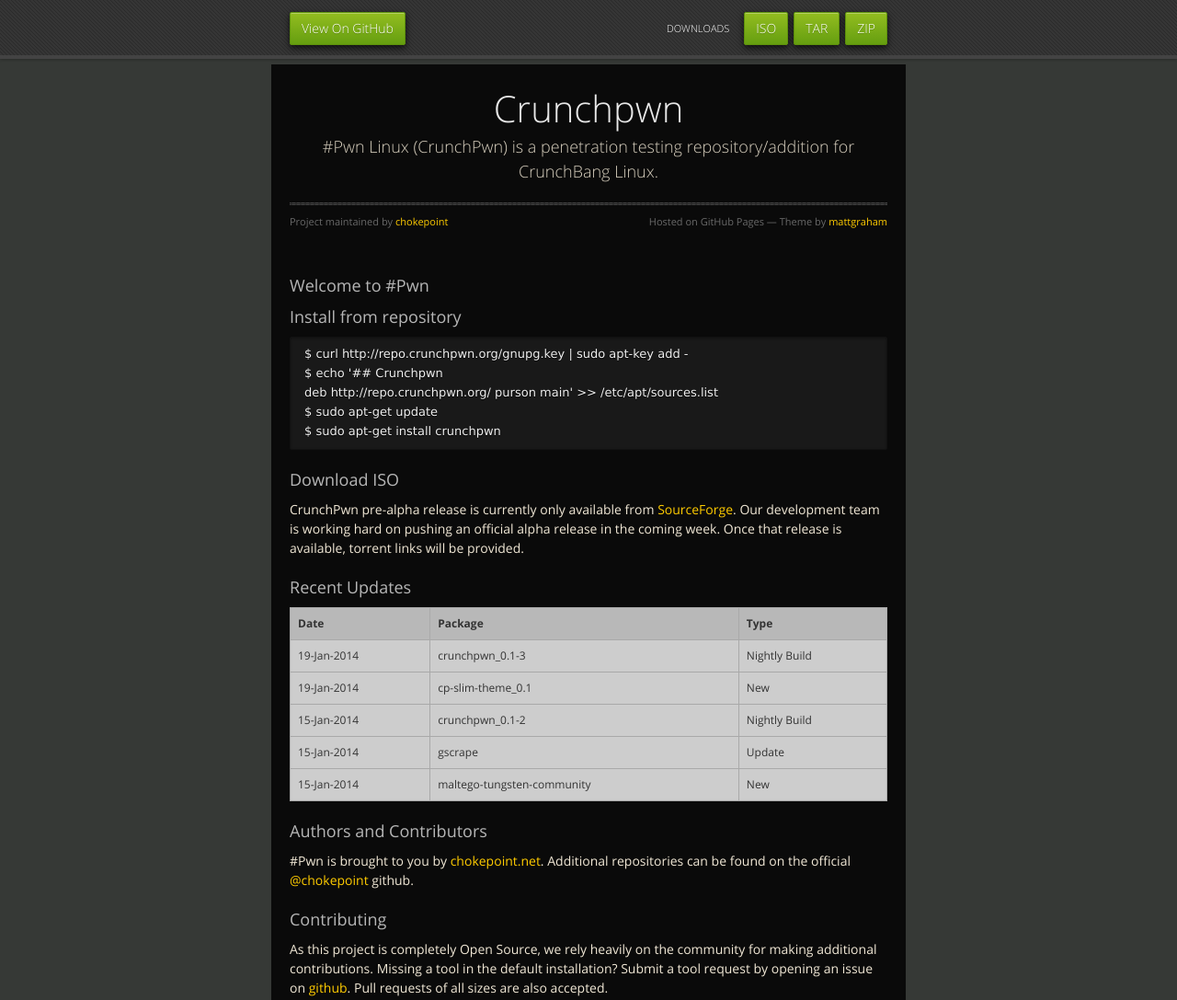
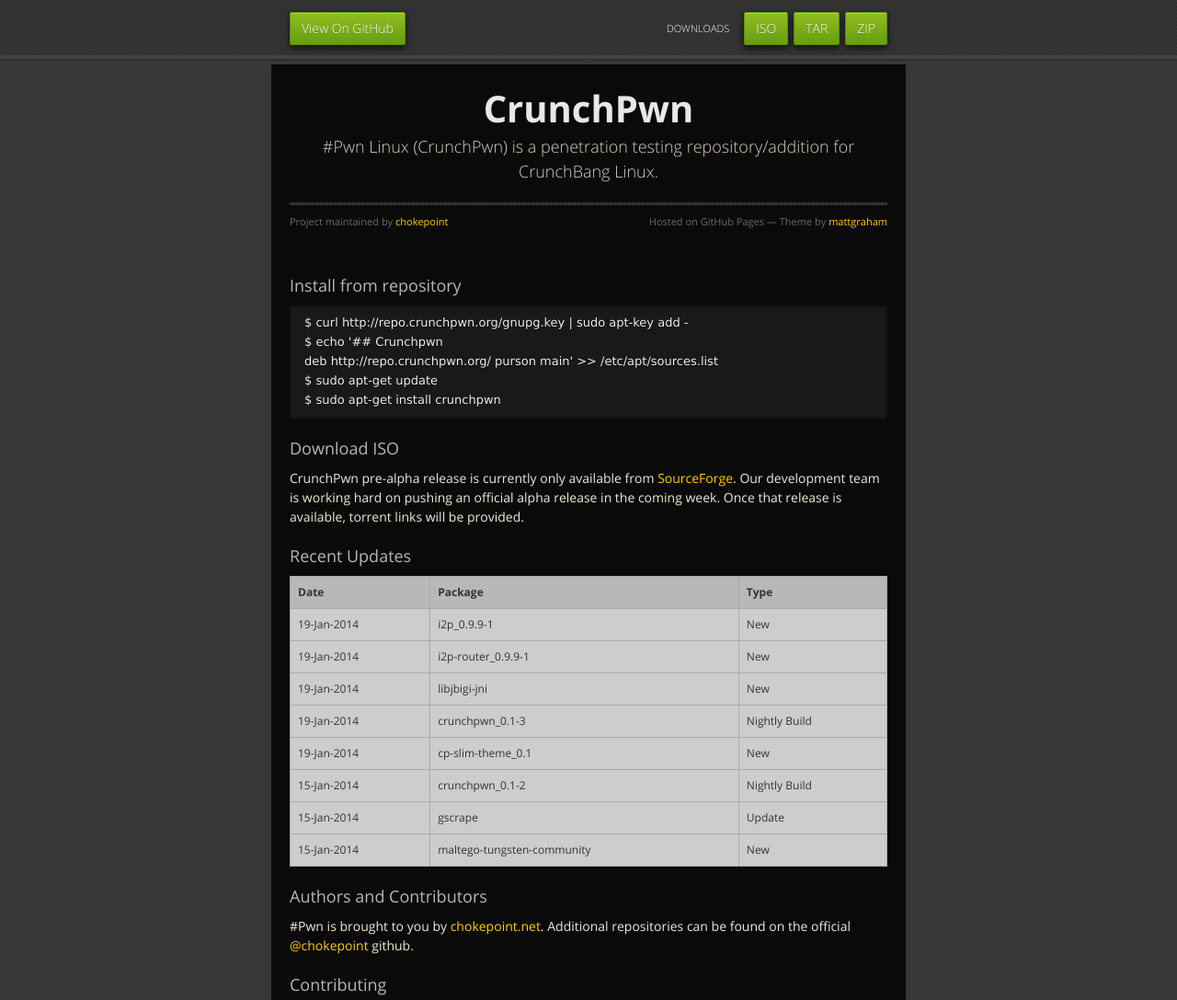
Before and after one commit to chokepoint/chokepoint.github.io, a plain HTML site: page index.html in a window 1280 px wide. Shown: the top 1087 px of the page at 92% size. Drawn offline with nearby package versions, Linux system fonts and the light colour scheme.

Commit message:
Added updates to table

```diff
--- a/index.html
+++ b/index.html
@@ -32,15 +32,12 @@
 
       <section>
         <div id="title">
-          <h1>Crunchpwn</h1>
+          <h1><strong>CrunchPwn</strong></h1>
           <p>#Pwn Linux (CrunchPwn) is a penetration testing repository/addition for CrunchBang Linux. </p>
           <hr>
           <span class="credits left">Project maintained by <a href="https://github.com/chokepoint">chokepoint</a></span>
           <span class="credits right">Hosted on GitHub Pages &mdash; Theme by <a href="https://twitter.com/michigangraham">mattgraham</a></span>
         </div>
-
-        <h3>
-<a name="welcome-to-pwn" class="anchor" href="#welcome-to-pwn"><span class="octicon octicon-link"></span></a>Welcome to #Pwn</h3>
 
 <h3>Install from repository</h3>
 
@@ -58,6 +55,9 @@
 <h3>Recent Updates</h3>
 <table class="tftable" border="1">
 <tr><th><strong>Date</strong></th><th><strong>Package</strong></th><th><strong>Type</strong></th></tr>
+<tr><td>19-Jan-2014</td><td>i2p_0.9.9-1</td><td>New</td></td></tr>
+<tr><td>19-Jan-2014</td><td>i2p-router_0.9.9-1</td><td>New</td></td></tr>
+<tr><td>19-Jan-2014</td><td>libjbigi-jni</td><td>New</td></td></tr>
 <tr><td>19-Jan-2014</td><td>crunchpwn_0.1-3</td><td>Nightly Build</td></td></tr>
 <tr><td>19-Jan-2014</td><td>cp-slim-theme_0.1</td><td>New</td></tr>
 <tr><td>15-Jan-2014</td><td>crunchpwn_0.1-2</td><td>Nightly Build</td></td></tr>
```
